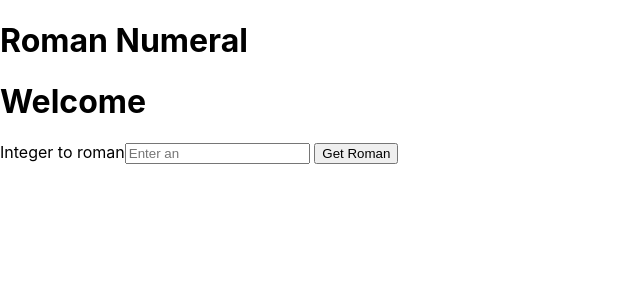
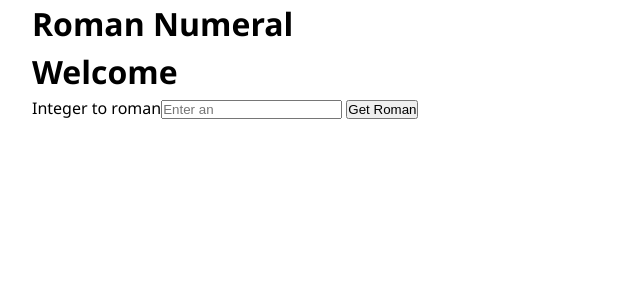
Before and after one commit to LouiaR/roman-numerals-convertor, a React (Create React App) app in the folder frontend/: page / in a window 1280 px wide. Shown: the top 300 px of the page, without its empty margins (0-640 px from the left). Built offline with nearby package versions, Linux system fonts and the light colour scheme.

Commit message:
Initial styling

```diff
--- a/frontend/src/index.css
+++ b/frontend/src/index.css
@@ -1,14 +1,19 @@
-body {
+* {
+  box-sizing: border-box;
   margin: 0;
   padding: 0;
-  font-family: -apple-system, BlinkMacSystemFont, "Segoe UI", "Roboto", "Oxygen",
-    "Ubuntu", "Cantarell", "Fira Sans", "Droid Sans", "Helvetica Neue",
-    sans-serif;
-  -webkit-font-smoothing: antialiased;
-  -moz-osx-font-smoothing: grayscale;
 }
 
-code {
-  font-family: source-code-pro, Menlo, Monaco, Consolas, "Courier New",
-    monospace;
+:root {
+  --main-color: green;
+  --main-padding: 0 2rem;
 }
+
+body {
+  font-family: Segoe UI, Tahoma, Geneva, Verdana, sans-serif;
+    line-height: 1.5;
+}
+
+.App {
+  padding: var(--main-padding);
+}
```
